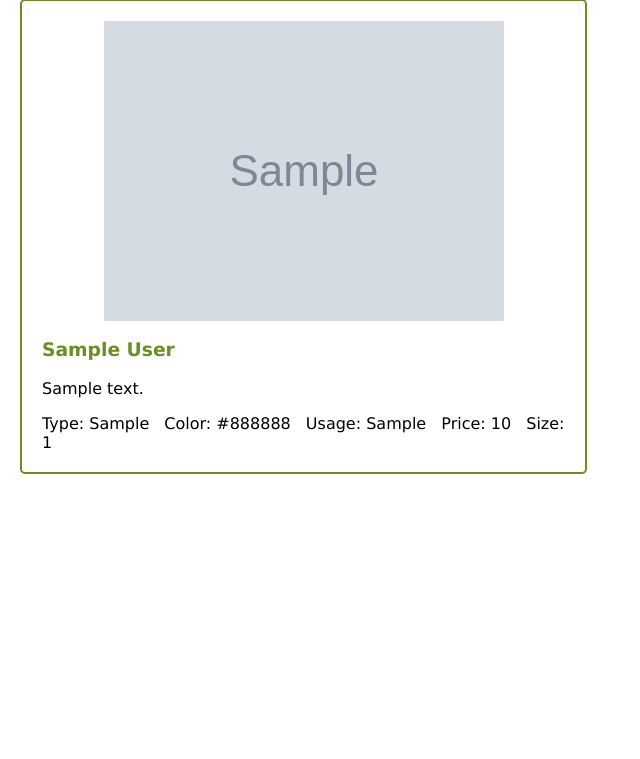
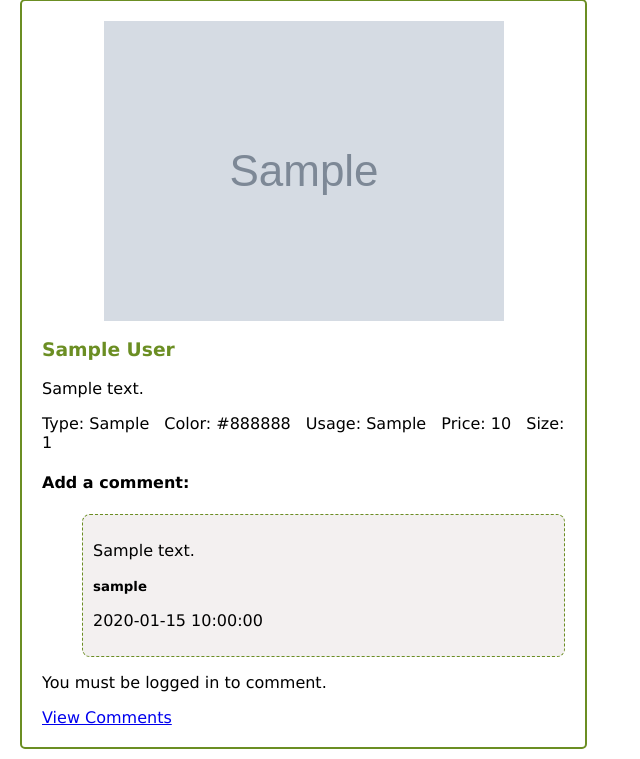
Before and after one commit to isabellafurst/TradeYourStyle, a Flask app: template templates/search.html in a window 1280 px wide. Shown: the part 561-1320 px from the top of the page, without its empty margins (0-640 px from the left). Before the commit the page ends 1035 px from the top, so only its background shows below. Run offline with Flask 3, Linux system fonts and the light colour scheme; the template is opened without the code that fills it: most values are stand-ins (such as "Sample title", 1, 10 or a date in 2020); grey boxes marked "Sample" are stand-in pictures.

Commit message:
fixes with displaying comments for search

```diff
--- a/templates/search.html
+++ b/templates/search.html
@@ -2,7 +2,6 @@
 
 {% block main_content %}
 <h1>Search Filtered Listings</h1>
-
 <form action="{{url_for('search_listings')}}" method="get">
     <div>
         <label for="item_type">Item Type:</label>
@@ -103,11 +102,35 @@
         <p class="list-attr">Size: {{ listing['item_size'] }}</p>
     </div>
     </div>
-</div>
+        <!-- Comments Section -->
+        <div class="comments-section">
+            <h4>Add a comment: </h4>
+            {% if listing['comments'] %}
+                <ul>
+                    {% for comment in listing['comments'] %}
+                    <div class="comment-box">
+                        <p class="comment-text">{{ comment['text'] }}</p>
+                        <p class="comment-user"><b><small>{{ comment['user']['username'] }}</small></b></p>
+                        <p class="comment-date">{{ comment['post_date'] }}</p>
+                    </div>
+                    {% endfor %}
+                </ul>
+            {% endif %}
 
-{% else %}
+            <!-- Add Comment Form -->
+            {% if session.get('uid') %}
+                <form method="POST" action="{{ url_for('add_comment', lis_id=listing['lis_id']) }}">
+                    <textarea name="comment_text" required placeholder="Add a comment"></textarea><br>
+                    <button type="submit">Post Comment</button>
+                </form>
+            {% else %}
+                <p>You must be logged in to comment.</p>
+            {% endif %}
+        </div>
+        <a href="{{ url_for('view_comments', lis_id=listing['lis_id']) }}" class="view-comments-link">View Comments</a>
+    </div>
+    {% else %}
         <p>No listings found matching your criteria.</p>
-
-{% endfor %}
+    {% endfor %}
 
 {% endblock %}
```
Also changed, not shown: uploads/9_9.png (added).
